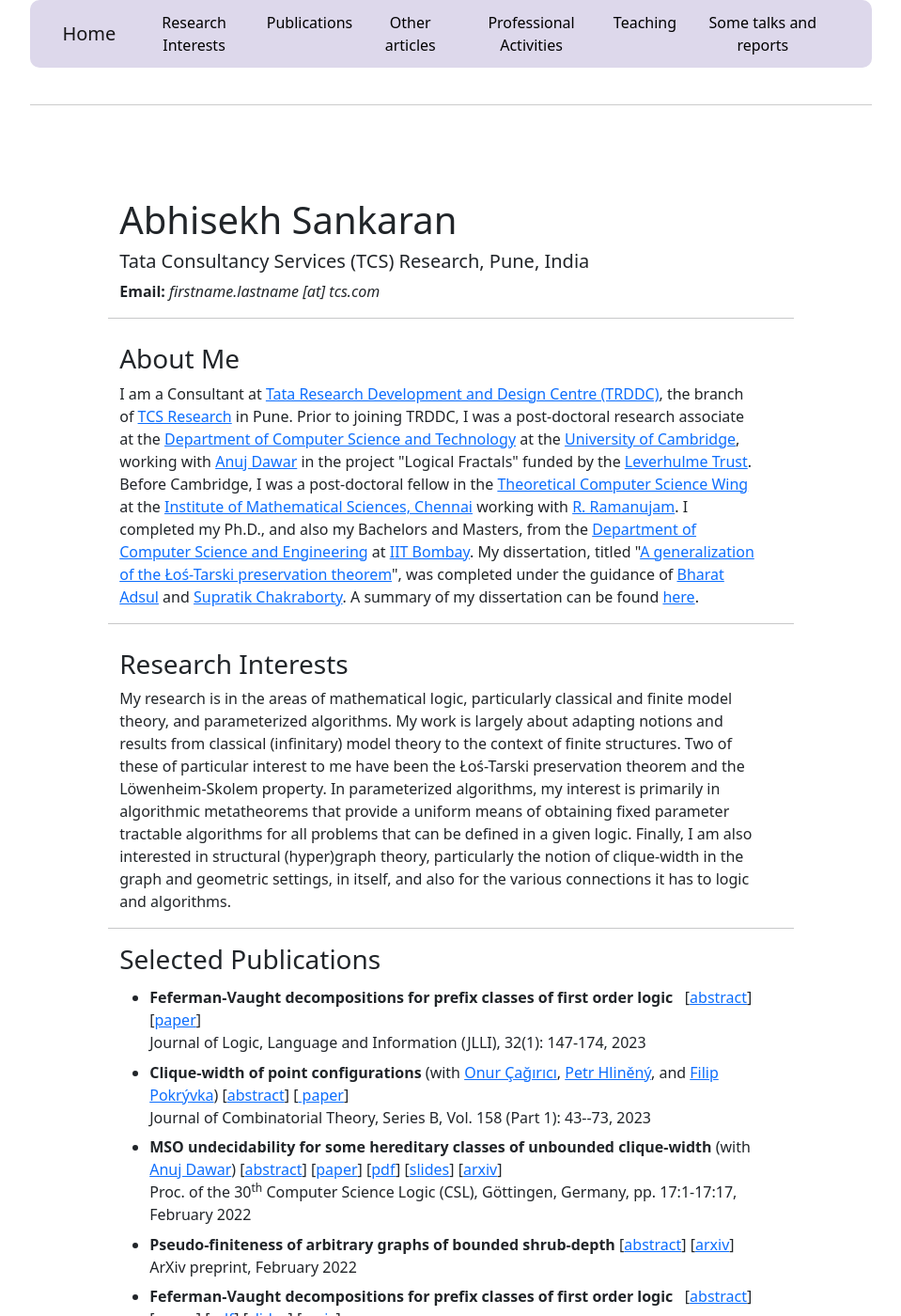
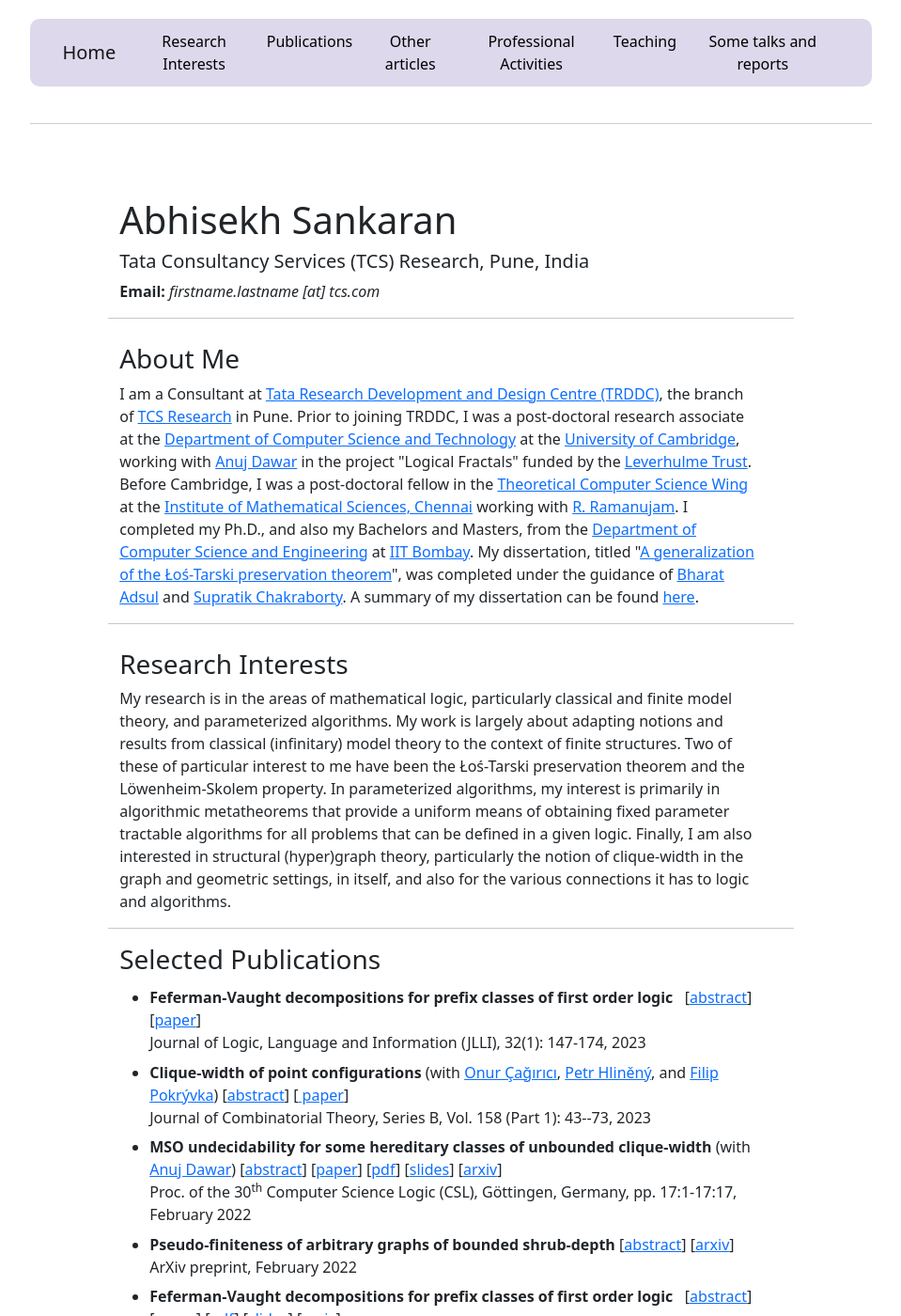
Before and after one commit to abhisekhs/abhisekhs.github.io, a Jekyll site: the page index.html, which Jekyll copies as it is, in a window 1280 px wide and 1400 px high. Shown: the whole window at 94% size, without its empty margins (160-1119 px from the left). Built offline with Jekyll 4.4.1, drawn with Linux system fonts in a browser that asks for light colours.

Commit message:
Updated navbar

```diff
--- a/index.html
+++ b/index.html
@@ -66,7 +66,7 @@
         .navbar {
             width: 70%;
             left: 15%; /* This centers it (100% - 70% = 30%. Half of 30 is 15%) */
-            margin-top: 0px; /* Optional: adds a little space above the bar so it "floats" */
+            margin-top: 20px; /* Optional: adds a little space above the bar so it "floats" */
             border-radius: 10px; /* Optional: makes the corners look nice since it's not full-width */
             /* border-bottom: 2px solid rgba(0,0,0,0.1); */
         }
```
